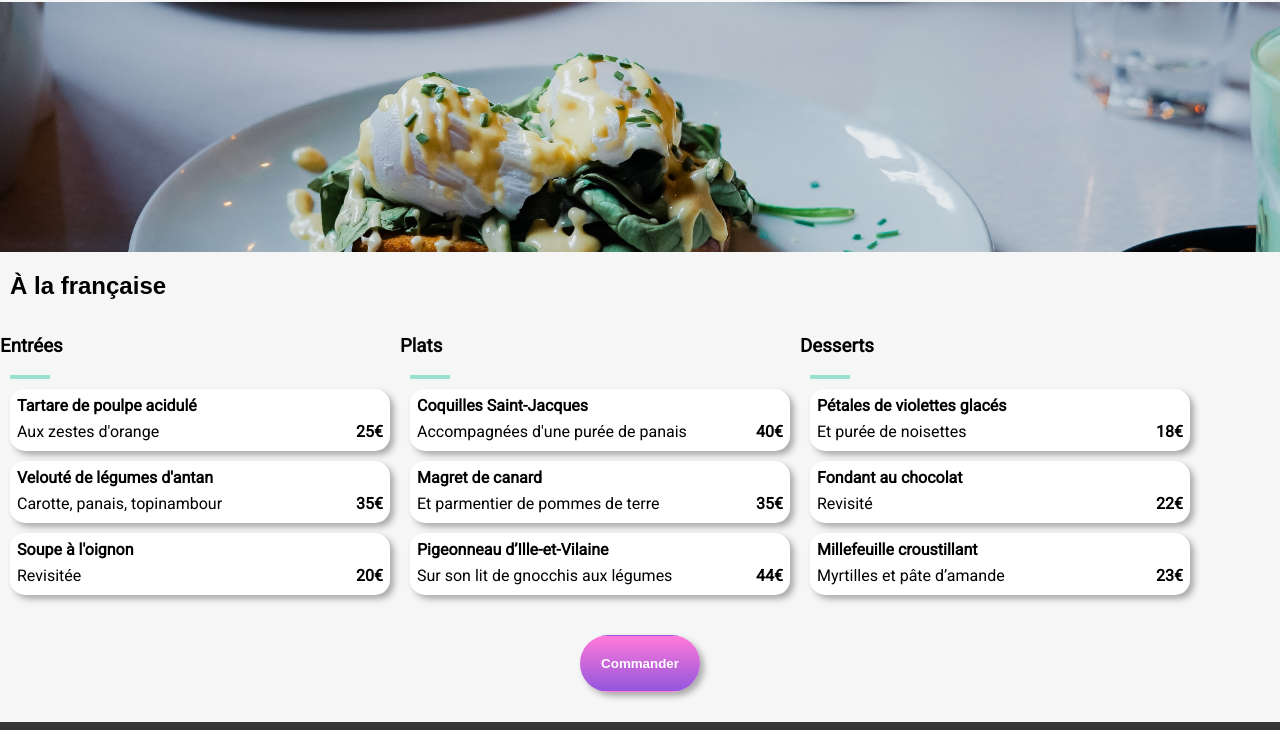
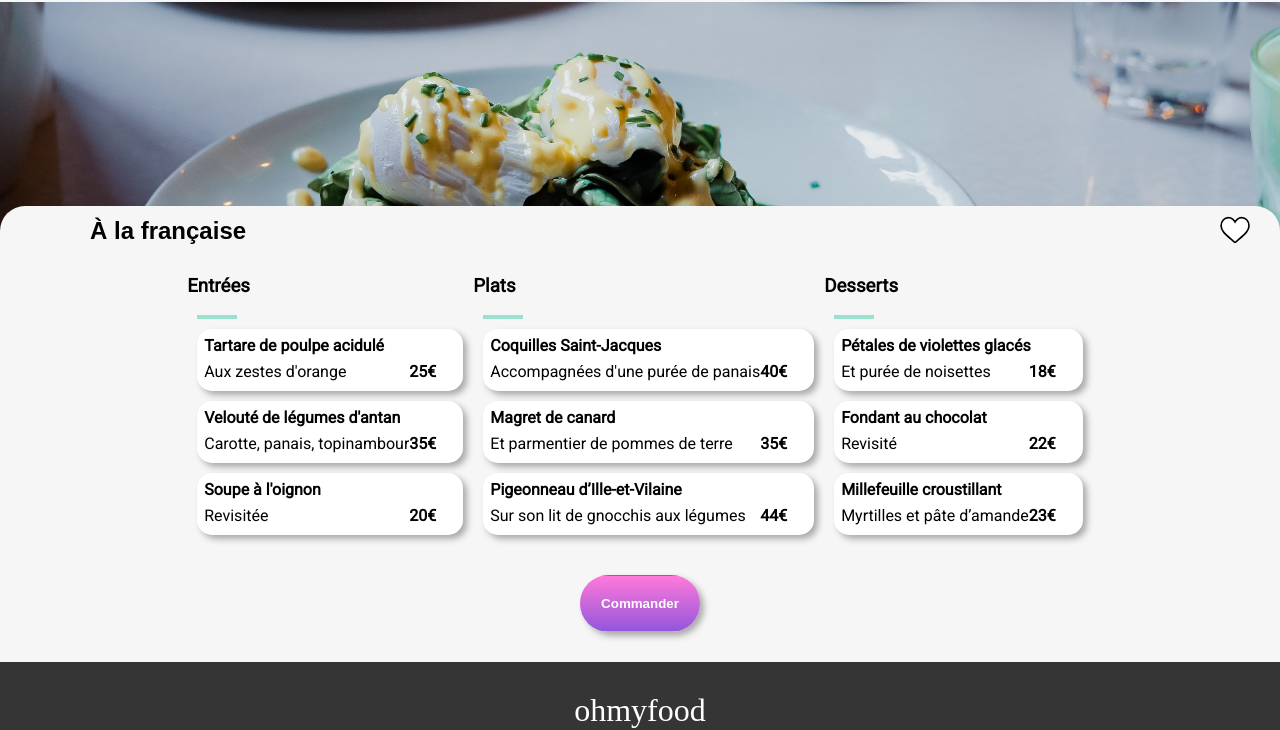
Before and after one commit to corlay-erwan/OC-P3., a website: page pages/à-lafrançaise.html in a window 1280 px wide. Shown: the part 79-809 px from the top of the page. Drawn offline with Linux system fonts and the light colour scheme; a web font is replaced by a local one.

Commit message:
début animation

```diff
--- a/sass/Layout/_bouton.scss
+++ b/sass/Layout/_bouton.scss
@@ -5,7 +5,7 @@
     .btn__order button{
         background: linear-gradient(
             180deg
-            , #ff79da 0%, #9356dc 100%);
+            , $color-secondary 0%, $color-primary 100%);
         color: white;
         border: 1px solid transparent;
         border-radius: 30px;
@@ -16,4 +16,5 @@
         margin: 30px 0;
         padding: 20px;
         width: 100%;
+
     }
--- a/sass/Layout/_heart.scss
+++ b/sass/Layout/_heart.scss
@@ -9,10 +9,10 @@
     position: absolute;
     fill: url(#text-fill);
     stroke: none;
-    width: 50px;
+    width: 30px;
 }
 .heart-empty {
-    width: 50px;
+    width: 30px;
     position: relative;
     &:hover {
         opacity: 0;
--- a/sass/Layout/_location.scss
+++ b/sass/Layout/_location.scss
@@ -2,9 +2,8 @@
     @include flexbox-center();
     background: #f3f3f3;
     color: #7a7a7a;
-
     &__city {
         margin-left: 13px;
         font-weight: 400;
     }
-  }
+}
--- a/sass/Layout/_mainmap.scss
+++ b/sass/Layout/_mainmap.scss
@@ -13,6 +13,9 @@
     justify-content: space-between;
     align-items: center;
     padding: 10px;
+    @include desktop {
+        padding: 10px 90px;
+    }
 }
 
 .line{
@@ -21,7 +24,7 @@
     margin-left: 10px;
 
 }
-.main__menu {
+.mainmap__menu {
     background-color: #f6f6f6;
     border-top-left-radius: 25px;
     border-top-right-radius: 25px;
@@ -31,7 +34,7 @@
 }
 .meals{
     height: auto;
-    width: 380px;
+    width: auto;
     background-color: #fff;
     border-radius: 15px;
     margin: 10px;
@@ -57,8 +60,10 @@
 .full__menu{
     display: flex;
     flex-direction: row;
+    justify-content: center;
     margin-left: auto;
     margin-right: auto;
+    animation: fadeIn 3s;
 }
 .cross{
     display: flex;
@@ -94,4 +99,7 @@
     justify-content: space-between;
     align-items: center;
     line-height: 1.5em;
+    @include desktop {
+        padding-right: 20px;
+    }
 }
--- a/sass/Layout/_operation.scss
+++ b/sass/Layout/_operation.scss
@@ -41,10 +41,10 @@
 	background: #f2eafb;
 }
 .operation__steps li:hover .fas {
-	color: #9356dc;
+	color: $color-primary;
 }
 .operation__steps--number {
-	background-color: #9356dc;
+	background-color: $color-primary;
 	color: white;
 	border-radius: 50%;
 	padding: 5px 9px;
--- a/sass/Utils/_animations.scss
+++ b/sass/Utils/_animations.scss
@@ -23,3 +23,18 @@
         visibility: hidden;
     }
   }
+
+  @keyframes fadeIn{
+    0%{
+        opacity: 0;
+        translate: transformY(-600);
+    }
+    50%{
+        opacity:0.5;
+        translate: transformY(-500);
+    }
+    100%{
+      opacity:1;
+      translate: transformY(-200);
+  }
+  }
--- /dev/null
+++ b/sass/Utils/_maps.scss
@@ -0,0 +1,5 @@
+$breakpoints: (
+        tablet: 768px,
+        desktop: 1280px,
+        large: 1600px,
+);
--- a/sass/Utils/_mixin.scss
+++ b/sass/Utils/_mixin.scss
@@ -21,3 +21,28 @@
 @mixin shadow {
   box-shadow: 2px 2px 10px $shadow-color;
 }
+
+
+
+
+@mixin tablet {
+  @media screen and (min-width:map-get($breakpoints, tablet)){
+    @content;
+  }
+}
+@mixin desktop {
+  @media screen and (min-width:map-get($breakpoints, desktop)){
+    @content;
+  }
+}
+@mixin large {
+  @media screen and (min-width:map-get($breakpoints, large)){
+    @content;
+  }
+}
+
+@mixin medium-screen {
+  @media screen and (min-width: map-get($breakpoints, medium)) {
+    @content;
+  }
+}
--- a/sass/main.scss
+++ b/sass/main.scss
@@ -1,4 +1,4 @@
-@import "./Utils/mixin", "./Utils/variables", "./Utils/animations";
+@import "./Utils/mixin", "./Utils/variables", "./Utils/animations","./Utils/maps";
 @import "./Layout/footer", "./Layout/whitescreen", "./Layout/header","./Layout/resto",
 "./Layout/operation","./Layout/mainmap","./Layout/main","./Layout/tuto";
 @import "./Layout/location", "./Layout/hero","./Layout/heart","./Layout/bouton";
```
Also changed, not shown: style.css, 1 other file.
